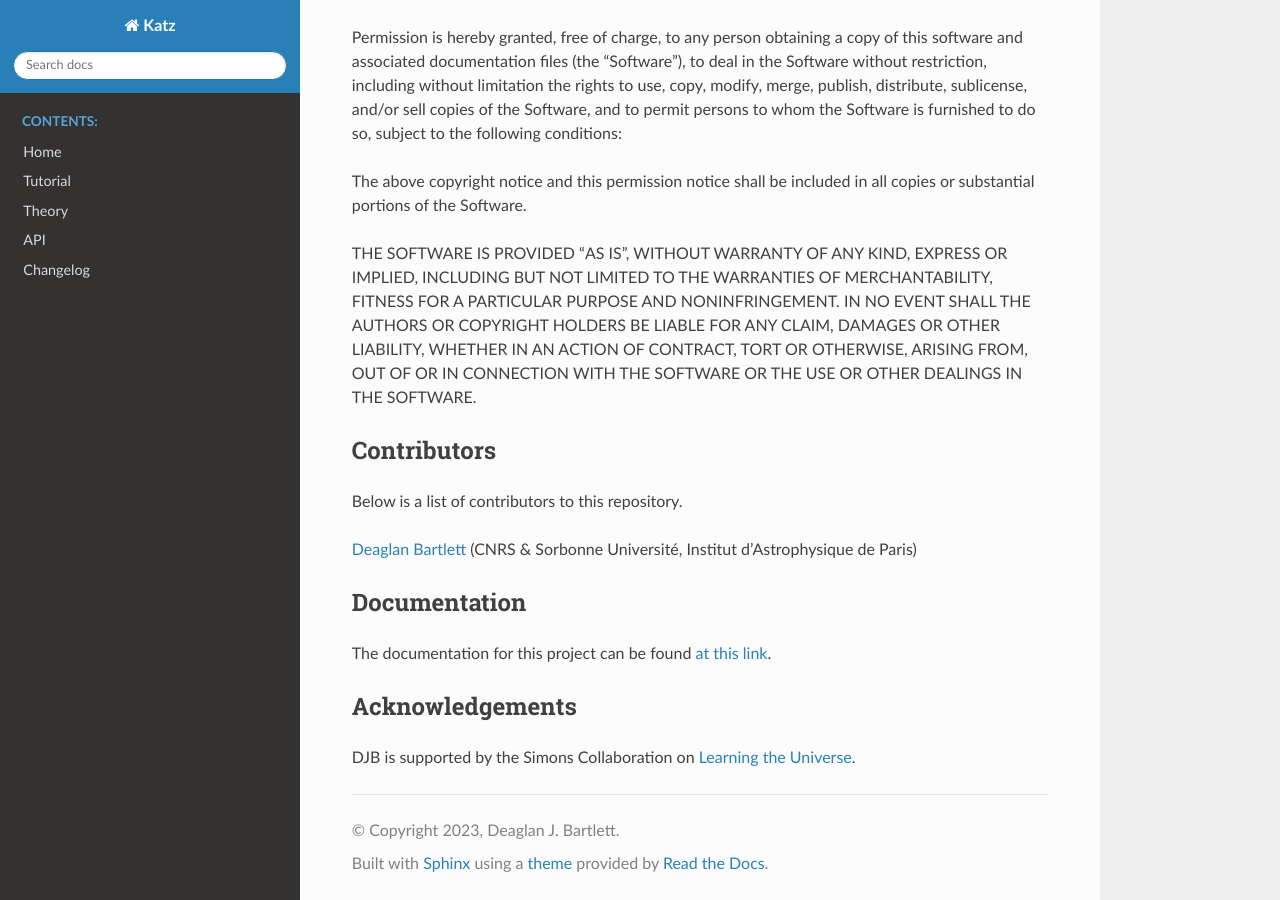
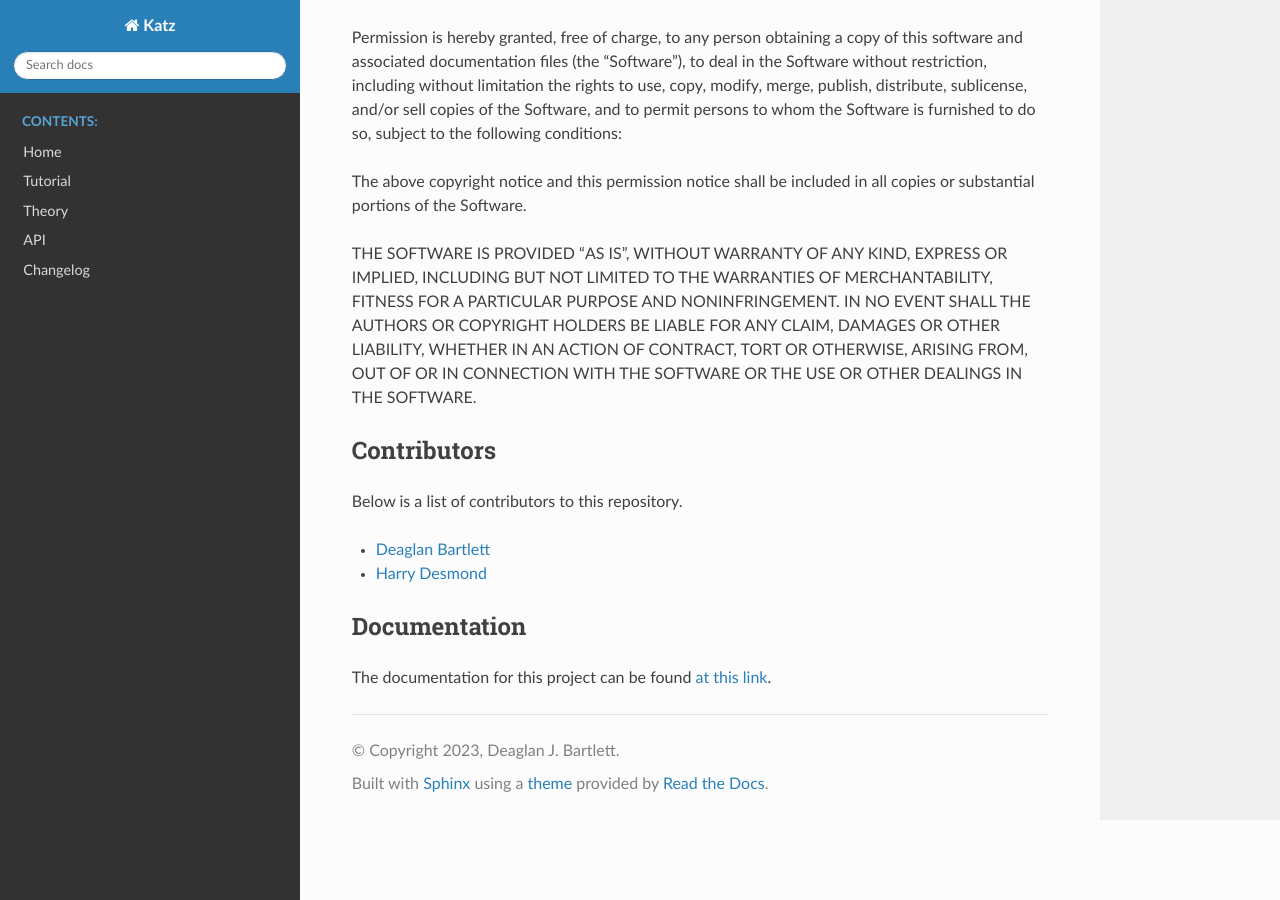
Before and after one commit to DeaglanBartlett/katz, a Sphinx documentation site: the page built from docs/source/README.rst, in a window 1280 px wide and 900 px high, scrolled down 3586 px. Built offline with Sphinx 7.4.7 and the Read the Docs theme 3.1.0, drawn with Linux system fonts in a browser that asks for light colours.

Commit message:
List contributors and match the docs README
Show the contributors as a list, so that the names are not run together
on one line, and make the same contributor and acknowledgement changes
in docs/source/README.rst.

Co-Authored-By: Claude Opus 5.5 <noreply@anthropic.com>

```diff
--- a/README.rst
+++ b/README.rst
@@ -201,8 +201,8 @@ Contributors
 
 Below is a list of contributors to this repository.
 
-`Deaglan Bartlett <https://github.com/DeaglanBartlett>`_
-`Harry Desmond <https://github.com/harrydesmond>`_
+* `Deaglan Bartlett <https://github.com/DeaglanBartlett>`_
+* `Harry Desmond <https://github.com/harrydesmond>`_
 
 Documentation
 =============
--- a/docs/source/README.rst
+++ b/docs/source/README.rst
@@ -195,14 +195,11 @@ Contributors
 
 Below is a list of contributors to this repository.
 
-`Deaglan Bartlett <https://github.com/DeaglanBartlett>`_ (CNRS & Sorbonne Université, Institut d’Astrophysique de Paris)
+* `Deaglan Bartlett <https://github.com/DeaglanBartlett>`_
+* `Harry Desmond <https://github.com/harrydesmond>`_
 
 Documentation
 =============
 
 The documentation for this project can be found
 `at this link <https://katz.readthedocs.io/>`_.
-
-Acknowledgements
-================
-DJB is supported by the Simons Collaboration on `Learning the Universe <https://www.learning-the-universe.org/>`_.
```
